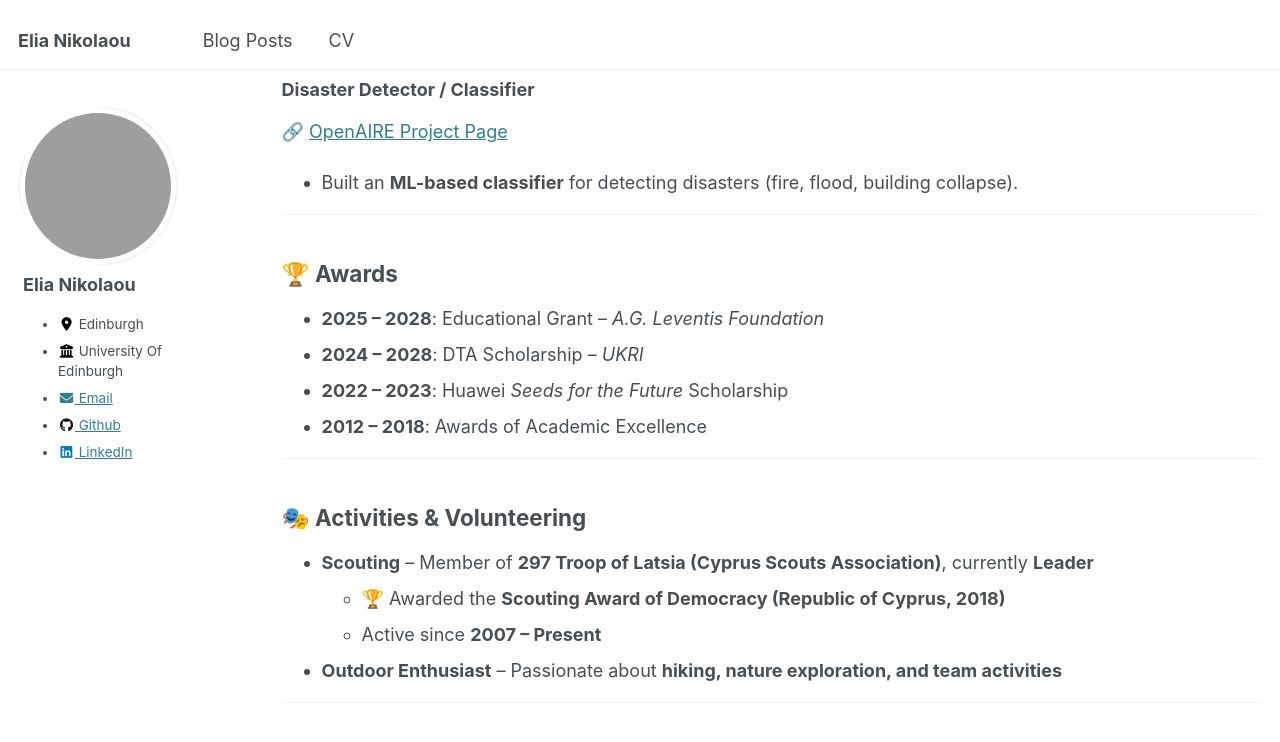
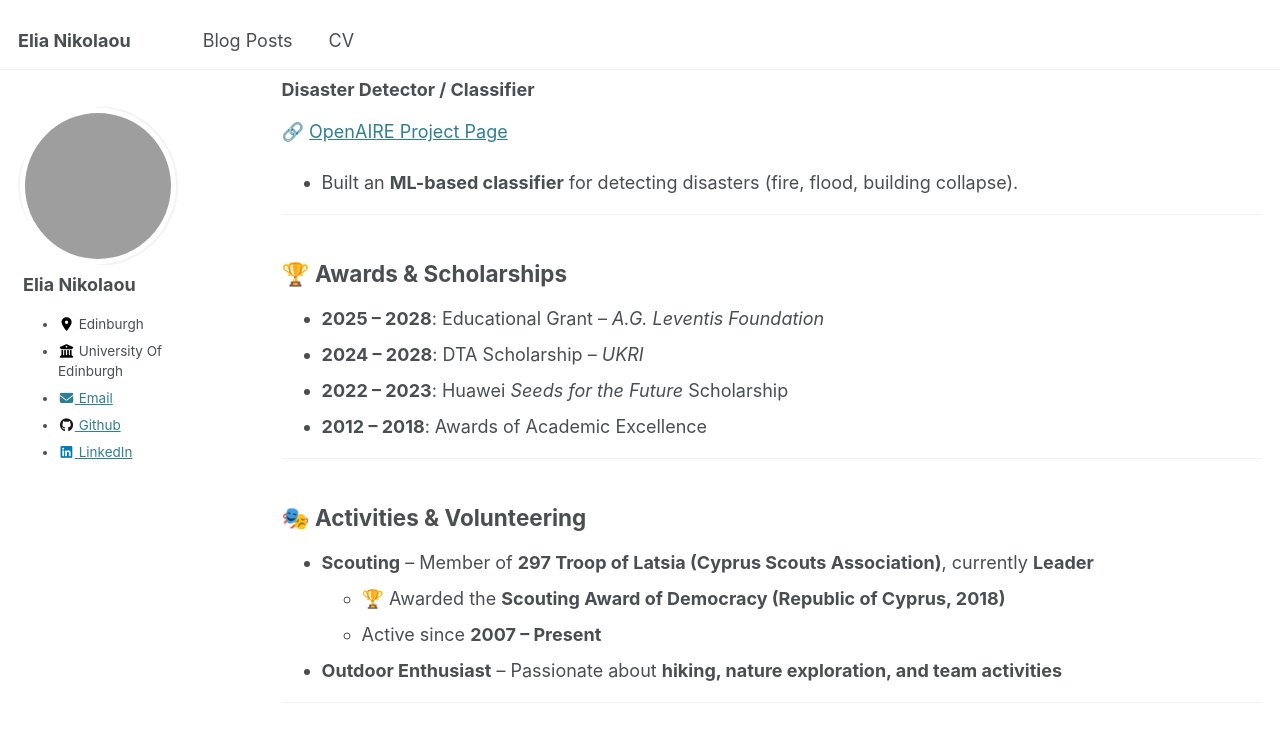
Before and after one commit to Elia-Nikolaou/Elia-Nikolaou.github.io, a Jekyll site: the page built from _pages/cv.md, in a window 1280 px wide and 900 px high, scrolled down 2167 px. Shown: the top 742 px of the window. Built offline with Jekyll 4.4.1, drawn with Linux system fonts in a browser that asks for light colours; our own code applies the rules of GitHub Pages for plain Markdown files.

Commit message:
Update cv.md

```diff
--- a/_pages/cv.md
+++ b/_pages/cv.md
@@ -71,7 +71,7 @@ redirect_from:
 
 ---
 
-## 🏆 Awards
+## 🏆 Awards & Scholarships
 
 - **2025 – 2028**: Educational Grant – *A.G. Leventis Foundation*
 - **2024 – 2028**: DTA Scholarship – *UKRI*
```
